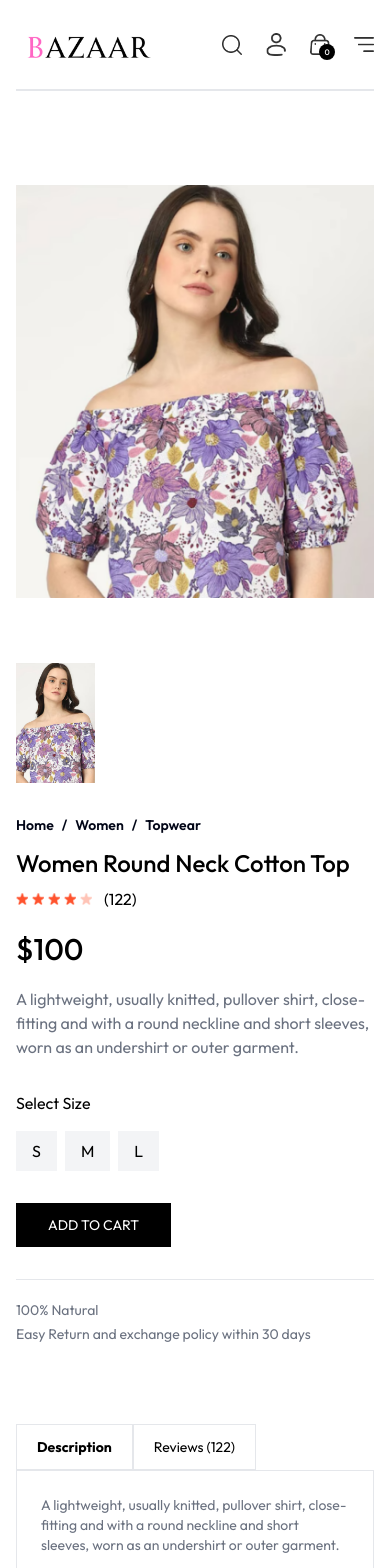
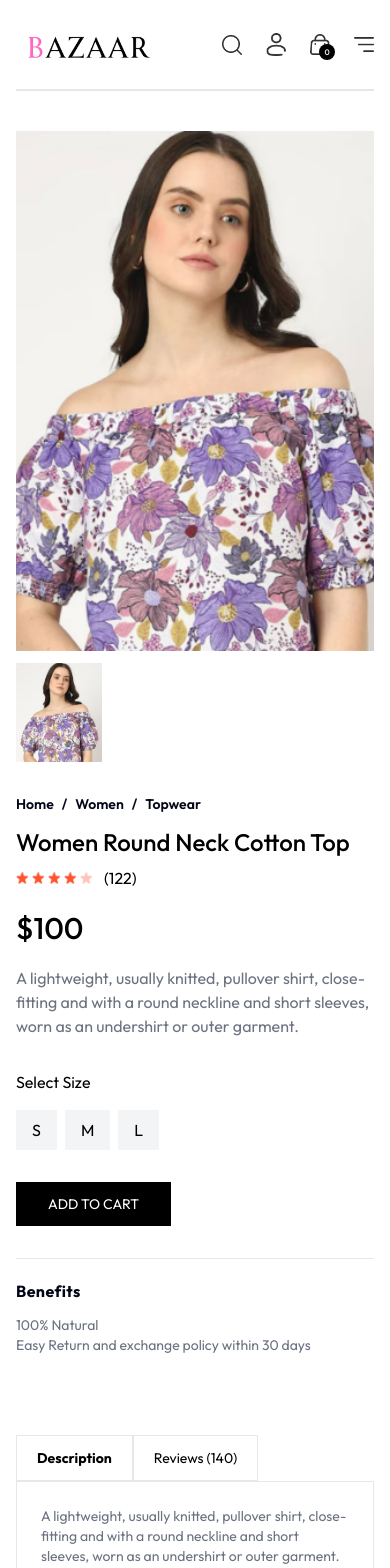
Before and after one commit to chun-eric/bazaar_ecommerce, a React (Vite) app: page /product/aaaaa in a window 390 px wide. Shown: the top 1568 px of the page. Built offline with nearby package versions, Linux system fonts and the light colour scheme.

Commit message:
Complete product details page responsiveness.

```diff
--- a/src/pages/Product.jsx
+++ b/src/pages/Product.jsx
@@ -41,27 +41,26 @@ const Product = () => {
   return productData ? (
     <div className='pt-10 transition-opacity duration-500 ease-in border-t-2 opacity-100'>
       {/* Entire Product Data Container */}
-      <div className='flex flex-col gap-8 lg:flex-row'>
+      <div className='flex flex-col gap-8 sm:flex-1 md-lg:flex-row'>
         {/* Product Images container (both small images and one big image) */}
-        <div className='flex flex-col-reverse  gap-3 sm:flex-row max-w-[600px] lg:h-[520px] justify-between  '>
+        <div className='flex flex-col-reverse gap-3 sm:flex-row max-w-[1023px] sm:h-[520px] justitfy-between sm:justify-start '>
           {/* Small Images */}
-          <div className='flex flex-row gap-2 w-full sm:h-full justify-between overflow-x-auto sm:flex-col lg:w-[100px] '>
+          <div className='flex flex-row gap-1 w-full sm:h-full  justify-between overflow-x-auto sm:flex-col sm:w-[100px]'>
             {productData.image.map((image, index) => (
               <img
                 onClick={() => setImage(image)}
                 src={image}
                 key={index}
-                className={`w-[22%] max-w-[400px] sm:w-full  cursor-pointer object-cover ${
+                className={`w-[24%] sm:w-full h-[24%] cursor-pointer object-cover ${
                   index !== productData.image.length - 1 ? "sm:mb-3" : ""
                 } h-[120px]`}
               ></img>
             ))}
           </div>
-
           {/* Large Image */}
-          <div className=' w-full  lg:w-[450px] h-[520px] '>
+          <div className=' w-full sm:flex-1 lg:w-[450px] h-[520px] flex items-center justify-center '>
             <img
-              className='object-contain w-full h-full '
+              className='object-cover w-full h-full sm:object-cover '
               src={image}
               alt={productData.name}
             />
@@ -128,10 +127,17 @@ const Product = () => {
           </button>
           <hr className='mt-8 md:w-4/5' />
 
-          {/* Product Details */}
+          {/* Accordian - Product Details */}
           <div className='flex flex-col gap-1 mt-5 text-sm text-gray-500'>
-            <p>100% Natural</p>
-            <p>Easy Return and exchange policy within 30 days</p>
+            <div className=''>
+              <p className='text-base font-bold tracking-wide text-slate-950'>
+                Benefits
+              </p>
+            </div>
+            <div className='mt-2'>
+              <p>100% Natural</p>
+              <p>Easy Return and exchange policy within 30 days</p>
+            </div>
           </div>
         </div>
       </div>
@@ -143,7 +149,7 @@ const Product = () => {
             Description
           </b>
           <p className='px-5 py-3 text-sm border cursor-pointer'>
-            Reviews (122)
+            Reviews (140)
           </p>
         </div>
         <div className='flex flex-col gap-5 px-6 py-6 text-sm text-gray-500 border'>
--- a/tailwind.config.js
+++ b/tailwind.config.js
@@ -18,6 +18,7 @@ export default {
       },
       screens: {
         xs: "480px",
+        "md-lg": "900px",
       },
     },
   },
```
Also changed, not shown: 1 other file (tests, documents, lock files or other folders).
